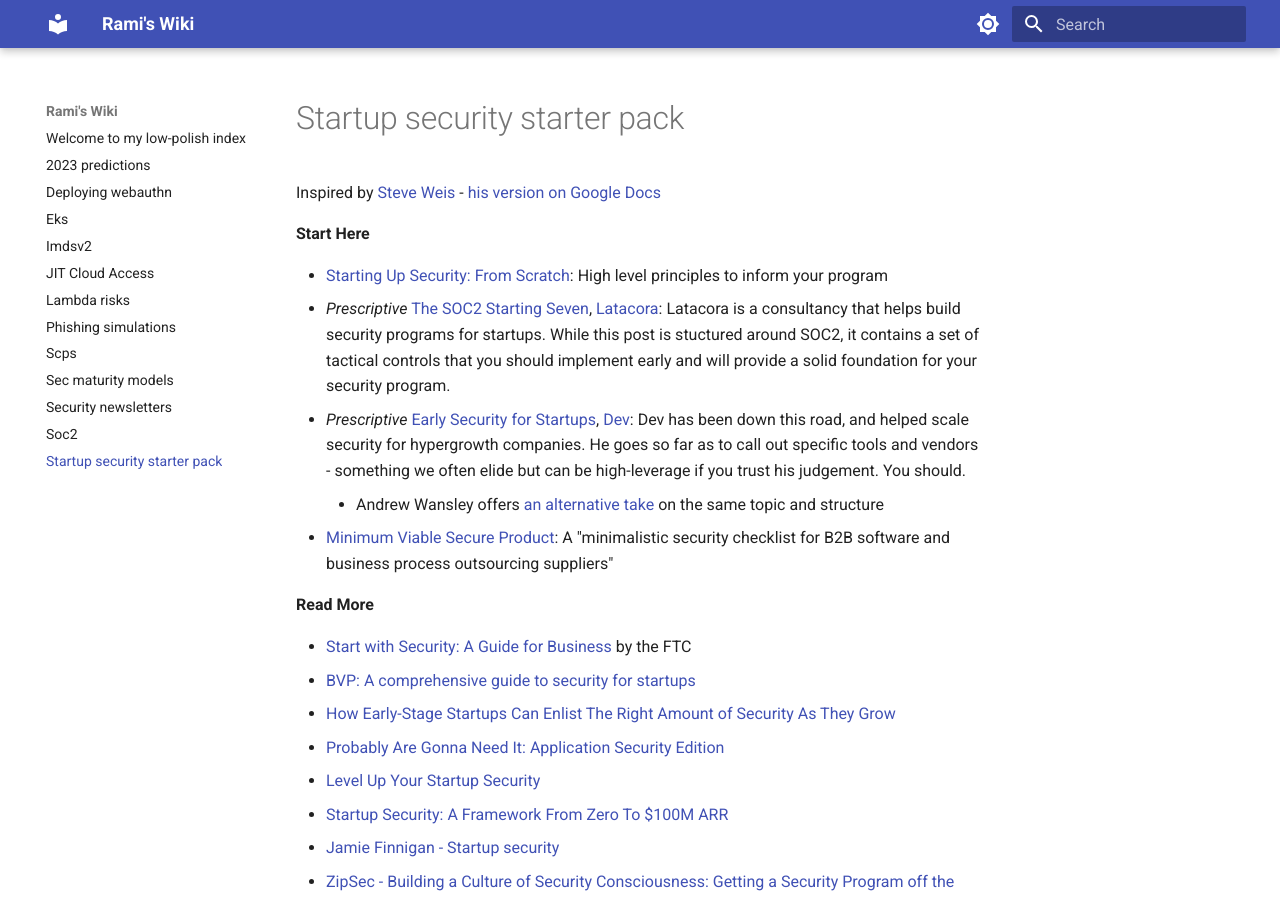
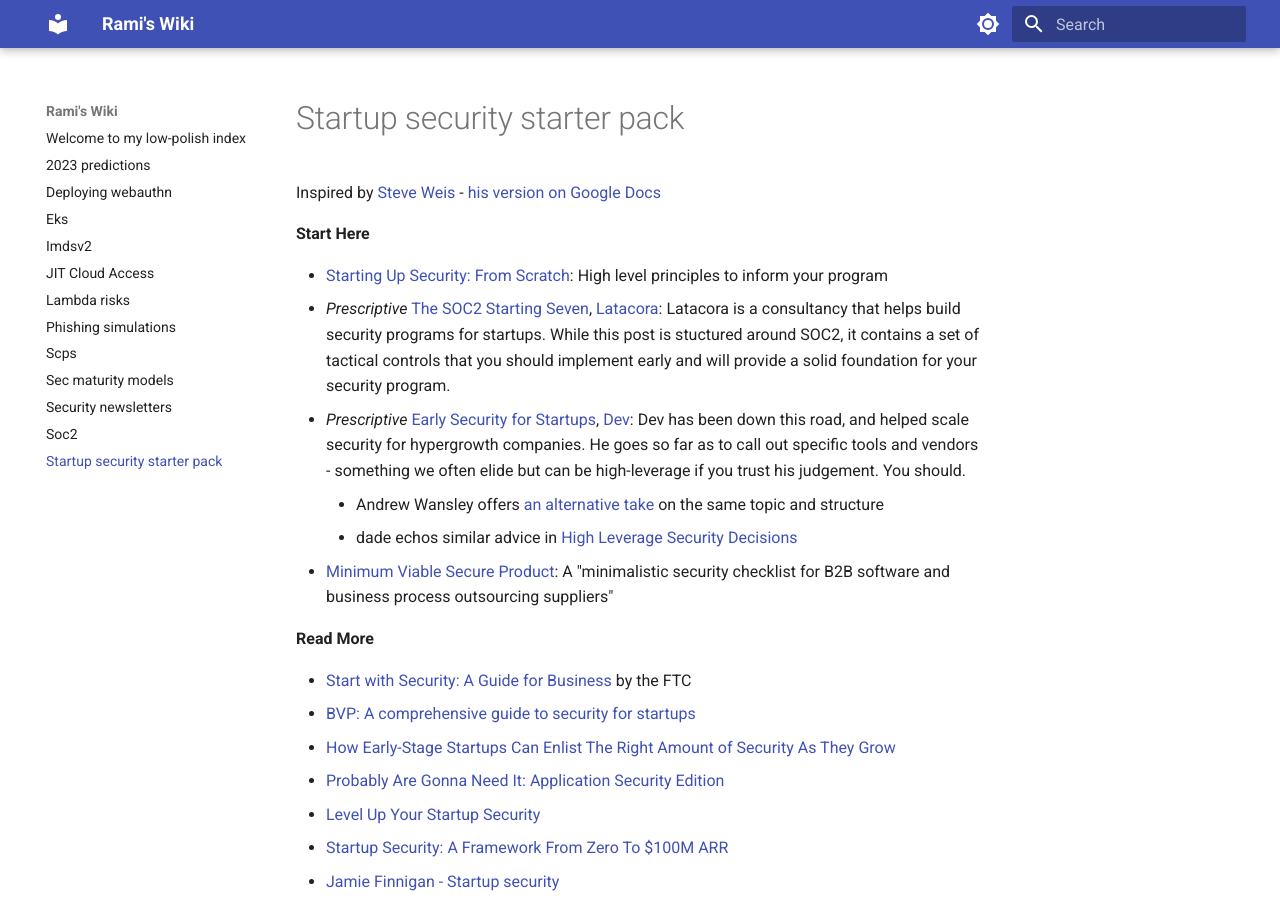
Before and after one commit to ramimac/wiki, an MkDocs documentation site: the page built from docs/startup-security-starter-pack.md, in a window 1280 px wide and 900 px high. Built offline with MkDocs 1.6.1 and Material for MkDocs 9.7.7, drawn with Linux system fonts in a browser that asks for light colours.

Commit message:
add dade

```diff
--- a/docs/startup-security-starter-pack.md
+++ b/docs/startup-security-starter-pack.md
@@ -6,6 +6,7 @@
 * _Prescriptive_ [The SOC2 Starting Seven](https://latacora.micro.blog/2020/03/12/the-soc-starting.html), [Latacora](https://www.latacora.com/): Latacora is a consultancy that helps build security programs for startups. While this post is stuctured around SOC2, it contains a set of tactical controls that you should implement early and will provide a solid foundation for your security program.
 * _Prescriptive_ [Early Security for Startups](https://devd.me/log/posts/startup-security/), [Dev](https://devd.me/): Dev has been down this road, and helped scale security for hypergrowth companies. He goes so far as to call out specific tools and vendors - something we often elide but can be high-leverage if you trust his judgement. You should.
     * Andrew Wansley offers [an alternative take](https://awans.org/Essays/Startup+Security) on the same topic and structure
+    * dade echos similar advice in [High Leverage Security Decisions](https://0xda.de/garden/high-leverage-security-decisions/)
 * [Minimum Viable Secure Product](https://mvsp.dev/mvsp.en/): A "minimalistic security checklist for B2B software and business process outsourcing suppliers"
 
 **Read More**
```
